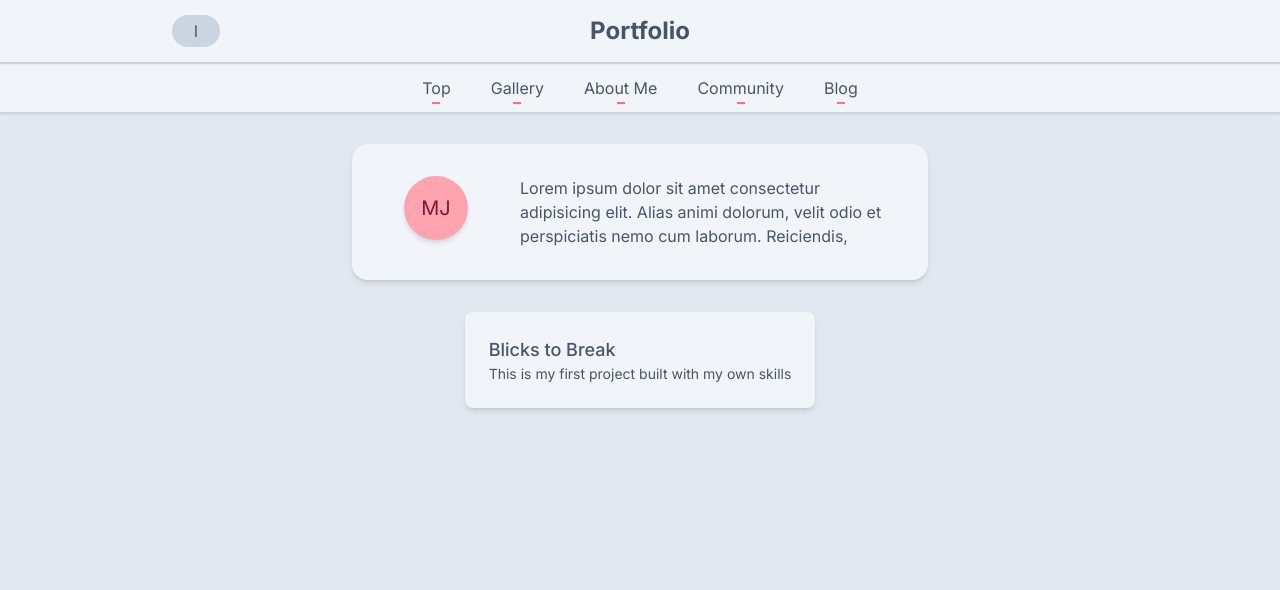
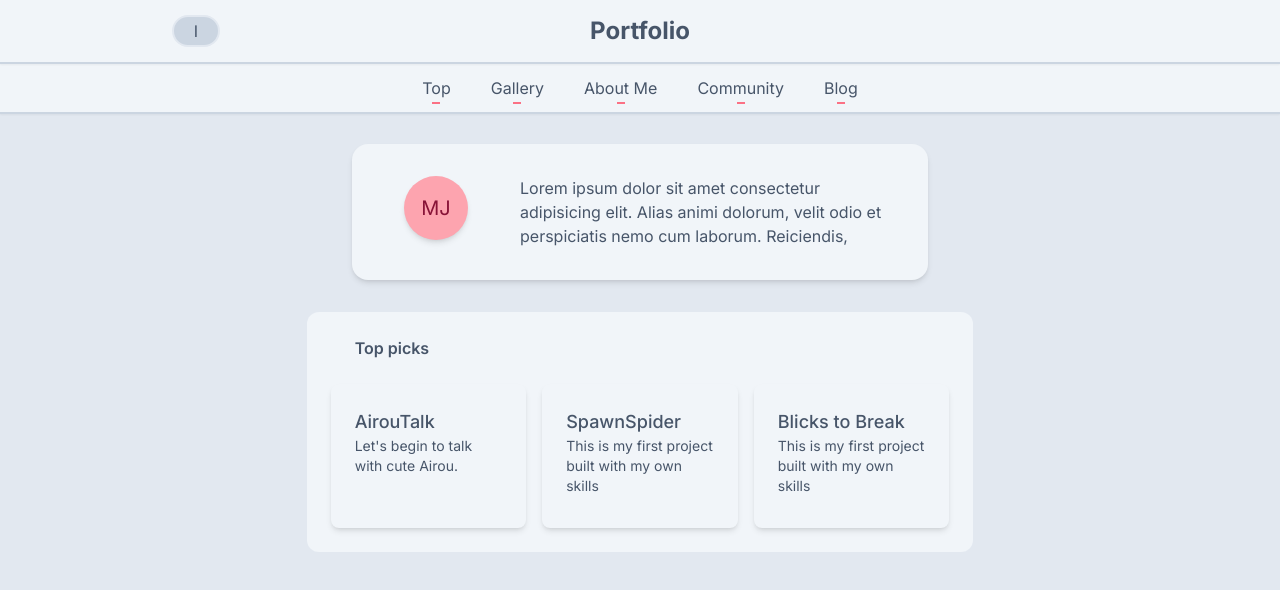
Before and after one commit to Gene-Nosuke/my-portfolio, a Next.js app: page / in a window 1280 px wide. Shown: the top 590 px of the page. Built offline with nearby package versions, Linux system fonts and the light colour scheme.

Commit message:
Add some logic to generate TopPicks cards from data

```diff
--- a/src/app/Community/page.tsx
+++ b/src/app/Community/page.tsx
@@ -1,11 +1,9 @@
 import * as React from "react";
-import SimplyAboutMe from "../_components/SimplyAboutMe";
-import CardOfWork from "../_components/CardOfWork";
 
 const Top = () => {
   return (
     <>
-      <div>How do this web-site make you feeling?</div>
+      <div>How does this web-site make you feeling?</div>
     </>
   );
 };
--- a/src/app/Gallery/page.tsx
+++ b/src/app/Gallery/page.tsx
@@ -7,10 +7,6 @@ const page = () => {
   return (
     <>
       <ViewWorks />
-      <ViewWorks />
-      <ViewWorks />
-      <ViewWorks />
-      <ViewWorks />
     </>
   );
 };
--- a/src/app/_components/CardOfWork.tsx
+++ b/src/app/_components/CardOfWork.tsx
@@ -1,16 +1,26 @@
 import * as React from "react";
 
-const CardOfWork = () => {
-  const data = {
-    title: "Blicks to Break",
-    link: "url",
-    desc: "This is my first project built with my own skills",
-  };
+interface DatasOfWorks {
+  title: string;
+  describtion: string;
+  link: string;
+}
+
+/* const data = {
+  title: "Blicks to Break",
+  describtion: "This is my first project built with my own skills",
+  link: "http://niboshingo.s239.xrea.com/",
+}; */
+
+const CardOfWork: React.FC<DatasOfWorks> = (data) => {
   return (
-    <div className=" p-6 rounded-lg bg-slate-100 shadow-md">
+    <a
+      href={data.link}
+      className=" w-72 h-36 p-6 rounded-lg bg-slate-100 shadow-md"
+    >
       <h3 className=" font-medium text-lg">{data.title}</h3>
-      <p className=" text-sm">{data.desc}</p>
-    </div>
+      <p className="text-sm">{data.describtion}</p>
+    </a>
   );
 };
 
--- a/src/app/_components/Header/Header.tsx
+++ b/src/app/_components/Header/Header.tsx
@@ -17,7 +17,7 @@ const Header = () => {
                   menuStatus ? setMenuStatus(false) : setMenuStatus(true);
                   console.log(menuStatus);
                 }}
-                className="w-12 h-8 text-slate-600 hover:text-slate-500 bg-slate-300 hover:bg-slate-200 border-2 border-slate-300 rounded-full duration-200 "
+                className="w-12 h-8 text-slate-600 hover:text-slate-500 bg-slate-300 hover:bg-slate-200 border-2 border-slate-200 hover:border-slate-300 rounded-full duration-200 "
               >
                 {menuStatus && "I"}
                 {menuStatus || "O"}
--- a/src/app/_components/Menu.tsx
+++ b/src/app/_components/Menu.tsx
@@ -4,7 +4,10 @@ const Menu = () => {
   const menuChildlen = ["Gallery", "About Me", "Community", "Blog"];
 
   return (
-    <div className=" absolute top-16 w-full bg-slate-100 border-b-2 border-slate-300 shadow-sm flex flex-col justify-center items-center">
+    <div
+      id="Nav"
+      className=" absolute top-16 w-full bg-slate-100 border-b-2 border-slate-300 shadow-sm flex flex-col justify-center items-center"
+    >
       <ul className="w-full p-2 flex justify-center items-center gap-6">
         <li className="flex justify-center items-center">
           <a
--- a/src/app/_components/Pickups.tsx
+++ b/src/app/_components/Pickups.tsx
@@ -0,0 +1,30 @@
+import * as React from "react";
+import CardOfWork from "../_components/CardOfWork";
+import datas from "../_db/works";
+
+const Pickups = () => {
+  let items: Array<any> = [];
+  for (let i = 0; i <= 2; i++) {
+    items.push(datas[i]);
+  }
+  const pickup = items;
+
+  return (
+    <div className="w-2/3 p-6 rounded-xl bg-slate-100">
+      <h2 className="mb-6 ml-6 font-semibold">Top picks</h2>
+      <div className="flex justify-center items-center gap-4">
+        {pickup.map((data: any) => {
+          return (
+            <CardOfWork
+              title={data.title}
+              describtion={data.describtion}
+              link={data.link}
+            />
+          );
+        })}
+      </div>
+    </div>
+  );
+};
+
+export default Pickups;
--- a/src/app/_components/ViewWorks.tsx
+++ b/src/app/_components/ViewWorks.tsx
@@ -1,13 +1,19 @@
 import * as React from "react";
 import CardOfWork from "./CardOfWork";
+import datas from "../_db/works";
 
 const ViewWorks = () => {
   return (
-    <div className=" m-8 p-8 bg-slate-100 rounded-xl grid grid-cols-2 gap-4">
-      <CardOfWork />
-      <CardOfWork />
-      <CardOfWork />
-      <CardOfWork />
+    <div className=" m-8 p-8 bg-slate-100 rounded-xl grid grid-cols-2 gap-8">
+      {datas.map((data) => {
+        return (
+          <CardOfWork
+            title={data.title}
+            describtion={data.describtion}
+            link={data.link}
+          />
+        );
+      })}
     </div>
   );
 };
--- /dev/null
+++ b/src/app/_db/works.ts
@@ -0,0 +1,88 @@
+const datas = [
+  {
+    title: "AirouTalk",
+    describtion: "Let's begin to talk with cute Airou.",
+    link: "https://gemini-test-git-master-gene-nosuke.vercel.app",
+  },
+  {
+    title: "SpawnSpider",
+    describtion: "This is my first project built with my own skills",
+    link: "https://unityroom.com/games/spawnantslikespider",
+  },
+  {
+    title: "Blicks to Break",
+    describtion: "This is my first project built with my own skills",
+    link: "http://niboshingo.s239.xrea.com/",
+  },
+  {
+    title: "Blicks to Break",
+    describtion: "This is my first project built with my own skills",
+    link: "http://niboshingo.s239.xrea.com/",
+  },
+
+  {
+    title: "AirouTalk",
+    describtion: "Let's begin to talk with cute Airou.",
+    link: "https://gemini-test-git-master-gene-nosuke.vercel.app",
+  },
+  {
+    title: "SpawnSpider",
+    describtion: "This is my first project built with my own skills",
+    link: "https://unityroom.com/games/spawnantslikespider",
+  },
+  {
+    title: "Blicks to Break",
+    describtion: "This is my first project built with my own skills",
+    link: "http://niboshingo.s239.xrea.com/",
+  },
+  {
+    title: "Blicks to Break",
+    describtion: "This is my first project built with my own skills",
+    link: "http://niboshingo.s239.xrea.com/",
+  },
+
+  {
+    title: "AirouTalk",
+    describtion: "Let's begin to talk with cute Airou.",
+    link: "https://gemini-test-git-master-gene-nosuke.vercel.app",
+  },
+  {
+    title: "SpawnSpider",
+    describtion: "This is my first project built with my own skills",
+    link: "https://unityroom.com/games/spawnantslikespider",
+  },
+  {
+    title: "Blicks to Break",
+    describtion: "This is my first project built with my own skills",
+    link: "http://niboshingo.s239.xrea.com/",
+  },
+  {
+    title: "Blicks to Break",
+    describtion: "This is my first project built with my own skills",
+    link: "http://niboshingo.s239.xrea.com/",
+  },
+
+  {
+    title: "AirouTalk",
+    describtion: "Let's begin to talk with cute Airou.",
+    link: "https://gemini-test-git-master-gene-nosuke.vercel.app",
+  },
+  {
+    title: "SpawnSpider",
+    describtion: "This is my first project built with my own skills",
+    link: "https://unityroom.com/games/spawnantslikespider",
+  },
+  {
+    title: "Blicks to Break",
+    describtion: "This is my first project built with my own skills",
+    link: "http://niboshingo.s239.xrea.com/",
+  },
+  {
+    title: "Blicks to Break",
+    describtion: "This is my first project built with my own skills",
+    link: "http://niboshingo.s239.xrea.com/",
+  },
+
+];
+
+export default datas;
--- a/src/app/page.tsx
+++ b/src/app/page.tsx
@@ -1,12 +1,18 @@
 import * as React from "react";
 import SimplyAboutMe from "./_components/SimplyAboutMe";
-import CardOfWork from "./_components/CardOfWork";
+import Pickups from "./_components/Pickups";
+
+/* interface Data {
+  title: string;
+  describtion: string;
+  link: string;
+} */
 
 const Top = () => {
   return (
     <>
       <SimplyAboutMe />
-      <CardOfWork />
+      <Pickups />
     </>
   );
 };
```
